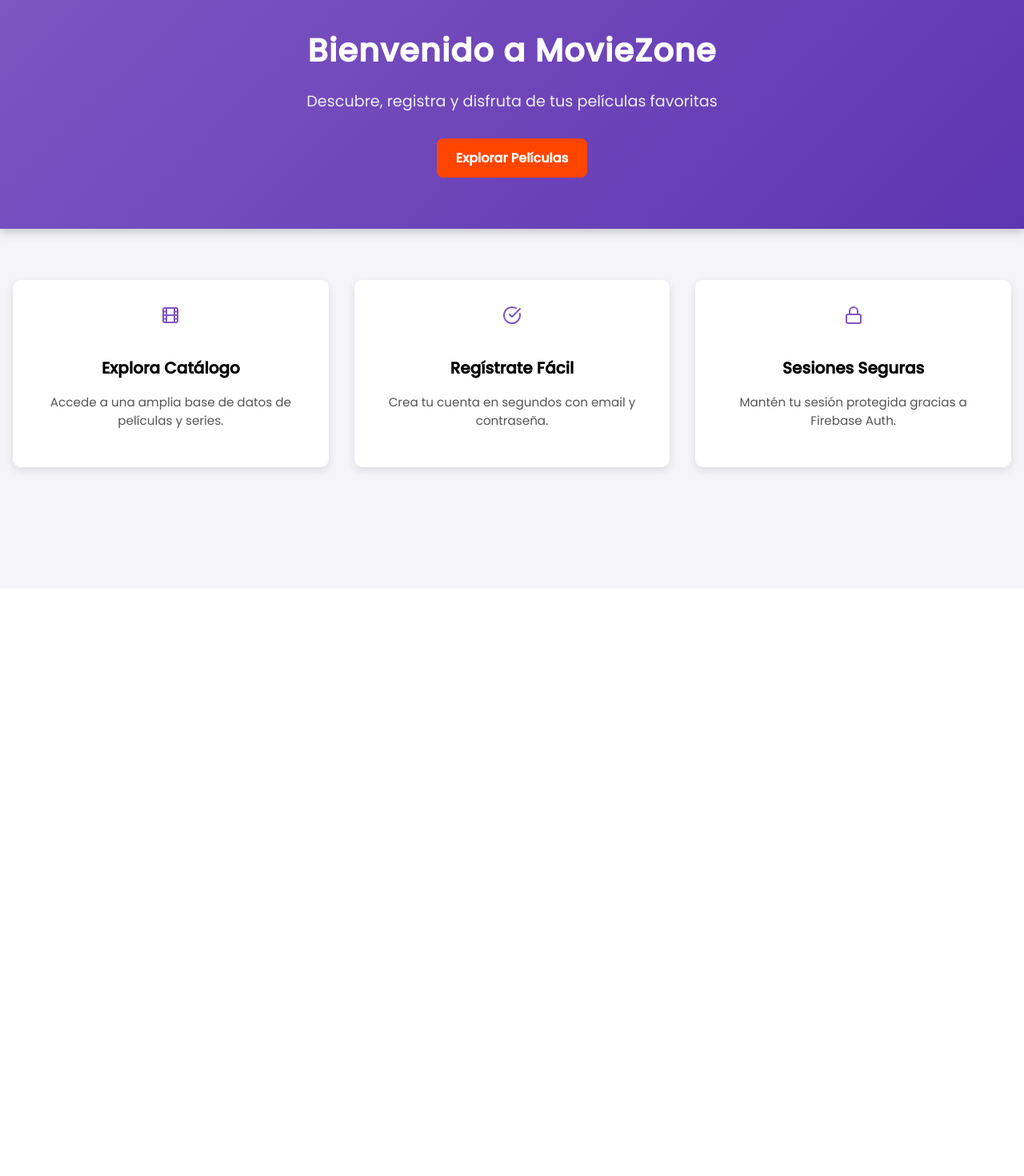
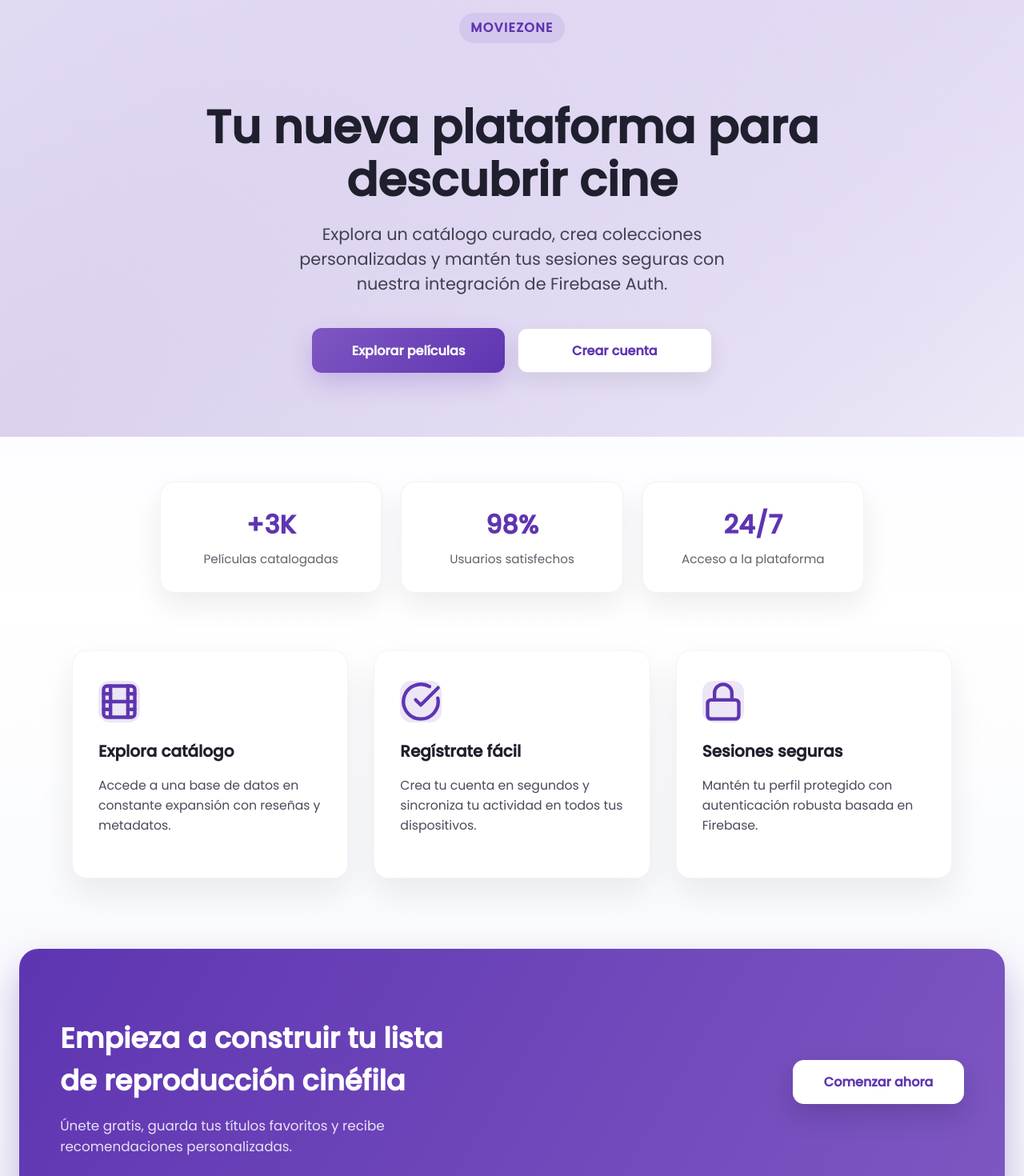
Before and after one commit to MSG-DEVELOPER/ITACADEMY-S7-REACT-API, a React (Vite) app: page / in a window 1280 px wide. Shown: the part 160-1630 px from the top of the page at 80% size. Before the commit the page ends 896 px from the top, so only its background shows below. Built offline with nearby package versions, Linux system fonts and the light colour scheme; no server answers.

Commit message:
Updated style

```diff
--- a/src/pages/Home/Home.style.ts
+++ b/src/pages/Home/Home.style.ts
@@ -2,79 +2,219 @@
 import { Link } from "react-router-dom";
 
 export const HomeWrapper = styled.div`
-  font-family: 'Poppins', sans-serif;
-  padding-top: 6rem;
-  background: #f4f4f9;
+  font-family: "Poppins", sans-serif;
+  padding-top: 5rem;
+  background: linear-gradient(180deg, #f8f5ff 0%, #ffffff 55%, #f5f7fb 100%);
   min-height: 100vh;
+  color: #1f1f2e;
 `;
 
 export const HeroSection = styled.section`
+  position: relative;
+  padding: 6rem 1.5rem 5rem;
+  display: flex;
+  justify-content: center;
+  background: radial-gradient(circle at top right, rgba(126, 87, 194, 0.18), transparent),
+    radial-gradient(circle at bottom left, rgba(94, 53, 177, 0.22), transparent);
+`;
+
+export const HeroContent = styled.div`
+  max-width: 820px;
   text-align: center;
-  padding: 4rem 1rem;
-  background: linear-gradient(135deg, #7e57c2, #5e35b1);
-  color: white;
-  box-shadow: 0 4px 12px rgba(0,0,0,0.2);
+`;
+
+export const HeroBadge = styled.span`
+  display: inline-block;
+  background: rgba(126, 87, 194, 0.12);
+  color: #5e35b1;
+  font-weight: 600;
+  letter-spacing: 0.08em;
+  text-transform: uppercase;
+  padding: 0.4rem 0.9rem;
+  border-radius: 999px;
+  margin-bottom: 1.5rem;
 `;
 
 export const HeroTitle = styled.h1`
-  font-size: 2.5rem;
-  margin-bottom: 1rem;
-  letter-spacing: 1px;
+  font-size: clamp(2.4rem, 5vw, 3.6rem);
+  font-weight: 700;
+  line-height: 1.15;
+  margin-bottom: 1.2rem;
 `;
 
 export const HeroSubtitle = styled.p`
-  font-size: 1.2rem;
-  margin-bottom: 2rem;
-  opacity: 0.9;
+  font-size: clamp(1.05rem, 2.2vw, 1.3rem);
+  opacity: 0.82;
+  margin: 0 auto 2.5rem;
+  max-width: 560px;
 `;
 
-export const HeroButton = styled(Link)`
-  display: inline-block;
-  background: orangered;
-  color: white;
-  padding: 0.75rem 1.5rem;
-  border-radius: 8px;
+export const HeroButtons = styled.div`
+  display: flex;
+  flex-wrap: wrap;
+  gap: 1rem;
+  justify-content: center;
+`;
+
+const BaseButton = styled(Link)`
+  display: inline-flex;
+  align-items: center;
+  justify-content: center;
+  min-width: 180px;
+  padding: 0.9rem 1.9rem;
   font-weight: 600;
+  border-radius: 12px;
   text-decoration: none;
-  transition: background 0.3s;
+  transition: transform 0.3s ease, box-shadow 0.3s ease;
+  box-shadow: 0 12px 30px rgba(94, 53, 177, 0.22);
 
   &:hover {
-    background: darkorange;
+    transform: translateY(-3px);
   }
+`;
+
+export const HeroPrimaryButton = styled(BaseButton)`
+  background: linear-gradient(135deg, #7e57c2 0%, #5e35b1 100%);
+  color: #ffffff;
+
+  &:hover {
+    box-shadow: 0 18px 36px rgba(94, 53, 177, 0.28);
+  }
+`;
+
+export const HeroSecondaryButton = styled(BaseButton)`
+  background: #ffffff;
+  color: #5e35b1;
+  border: 1px solid rgba(94, 53, 177, 0.2);
+  box-shadow: 0 10px 25px rgba(15, 23, 42, 0.08);
+
+  &:hover {
+    box-shadow: 0 16px 30px rgba(15, 23, 42, 0.12);
+  }
+`;
+
+export const StatsSection = styled.section`
+  display: grid;
+  grid-template-columns: repeat(auto-fit, minmax(180px, 1fr));
+  gap: 1.5rem;
+  padding: 3.5rem 1.5rem 0;
+  max-width: 880px;
+  margin: 0 auto;
+`;
+
+export const StatItem = styled.div`
+  background: #ffffff;
+  border-radius: 18px;
+  padding: 1.8rem 1.6rem;
+  text-align: center;
+  box-shadow: 0 16px 35px rgba(31, 31, 46, 0.08);
+  border: 1px solid rgba(126, 87, 194, 0.08);
+`;
+
+export const StatNumber = styled.span`
+  font-size: 2rem;
+  font-weight: 700;
+  display: block;
+  color: #5e35b1;
+  margin-bottom: 0.4rem;
+`;
+
+export const StatLabel = styled.span`
+  font-size: 0.95rem;
+  opacity: 0.7;
 `;
 
 export const FeaturesSection = styled.section`
   display: grid;
-  grid-template-columns: repeat(auto-fit, minmax(220px, 1fr));
+  grid-template-columns: repeat(auto-fit, minmax(240px, 1fr));
   gap: 2rem;
-  padding: 4rem 1rem;
+  padding: 4.5rem 1.5rem;
+  max-width: 1100px;
+  margin: 0 auto;
 `;
 
-export const FeatureCard = styled.div`
-  background: white;
-  border-radius: 10px;
-  padding: 2rem;
-  text-align: center;
-  box-shadow: 0 4px 12px rgba(0,0,0,0.1);
-  transition: transform 0.3s;
+export const FeatureCard = styled.article`
+  background: #ffffff;
+  border-radius: 18px;
+  padding: 2.3rem 2rem;
+  text-align: left;
+  box-shadow: 0 18px 40px rgba(31, 31, 46, 0.08);
+  border: 1px solid rgba(126, 87, 194, 0.08);
+  transition: transform 0.35s ease, box-shadow 0.35s ease;
 
   &:hover {
-    transform: translateY(-5px);
+    transform: translateY(-6px);
+    box-shadow: 0 22px 46px rgba(31, 31, 46, 0.12);
   }
 `;
 
 export const CardIcon = styled.div`
-  font-size: 2rem;
-  margin-bottom: 0.75rem;
-  color: #7e57c2;
+  width: 52px;
+  height: 52px;
+  border-radius: 14px;
+  background: rgba(126, 87, 194, 0.15);
+  color: #5e35b1;
+  display: grid;
+  place-items: center;
+  margin-bottom: 1.3rem;
+
+  svg {
+    width: 24px;
+    height: 24px;
+  }
 `;
 
 export const CardTitle = styled.h3`
   font-size: 1.25rem;
-  margin-bottom: 0.5rem;
+  margin-bottom: 0.75rem;
 `;
 
 export const CardText = styled.p`
-  font-size: 0.95rem;
-  color: #555;
+  font-size: 0.98rem;
+  line-height: 1.6;
+  color: #4a4a5c;
 `;
+
+export const CTASection = styled.section`
+  margin: 1rem 1.5rem 5rem;
+  background: linear-gradient(120deg, #5e35b1 0%, #7e57c2 100%);
+  border-radius: 24px;
+  padding: 3.5rem clamp(1.8rem, 4vw, 4rem);
+  color: #ffffff;
+  display: flex;
+  flex-wrap: wrap;
+  align-items: center;
+  gap: 2rem;
+  justify-content: space-between;
+  box-shadow: 0 24px 48px rgba(94, 53, 177, 0.35);
+`;
+
+export const CTAContent = styled.div`
+  max-width: 520px;
+`;
+
+export const CTATitle = styled.h2`
+  font-size: clamp(1.75rem, 3.2vw, 2.2rem);
+  margin-bottom: 0.8rem;
+`;
+
+export const CTAText = styled.p`
+  font-size: 1.05rem;
+  opacity: 0.85;
+`;
+
+export const CTAButton = styled(Link)`
+  background: #ffffff;
+  color: #5e35b1;
+  font-weight: 700;
+  text-decoration: none;
+  padding: 0.95rem 2.4rem;
+  border-radius: 14px;
+  transition: transform 0.3s ease, box-shadow 0.3s ease;
+  box-shadow: 0 14px 32px rgba(15, 23, 42, 0.18);
+
+  &:hover {
+    transform: translateY(-3px);
+    box-shadow: 0 18px 36px rgba(15, 23, 42, 0.24);
+  }
+`;
--- a/src/pages/Home/Home.tsx
+++ b/src/pages/Home/Home.tsx
@@ -2,14 +2,27 @@
 import {
   HomeWrapper,
   HeroSection,
+  HeroContent,
+  HeroBadge,
   HeroTitle,
   HeroSubtitle,
-  HeroButton,
+  HeroButtons,
+  HeroPrimaryButton,
+  HeroSecondaryButton,
   FeaturesSection,
   FeatureCard,
   CardIcon,
   CardTitle,
   CardText,
+  StatsSection,
+  StatItem,
+  StatNumber,
+  StatLabel,
+  CTASection,
+  CTAContent,
+  CTATitle,
+  CTAText,
+  CTAButton,
 } from "./Home.style";
 import { Film, CheckCircle, Lock } from "lucide-react";
 
@@ -17,30 +30,71 @@
   return (
     <HomeWrapper>
       <HeroSection>
-        <HeroTitle>Bienvenido a MovieZone</HeroTitle>
-        <HeroSubtitle>Descubre, registra y disfruta de tus películas favoritas</HeroSubtitle>
-        <HeroButton to="/films">Explorar Películas</HeroButton>
+        <HeroContent>
+          <HeroBadge>MovieZone</HeroBadge>
+          <HeroTitle>Tu nueva plataforma para descubrir cine</HeroTitle>
+          <HeroSubtitle>
+            Explora un catálogo curado, crea colecciones personalizadas y
+            mantén tus sesiones seguras con nuestra integración de Firebase Auth.
+          </HeroSubtitle>
+
+          <HeroButtons>
+            <HeroPrimaryButton to="/films">Explorar películas</HeroPrimaryButton>
+            <HeroSecondaryButton to="/register">Crear cuenta</HeroSecondaryButton>
+          </HeroButtons>
+        </HeroContent>
       </HeroSection>
+
+      <StatsSection>
+        <StatItem>
+          <StatNumber>+3K</StatNumber>
+          <StatLabel>Películas catalogadas</StatLabel>
+        </StatItem>
+        <StatItem>
+          <StatNumber>98%</StatNumber>
+          <StatLabel>Usuarios satisfechos</StatLabel>
+        </StatItem>
+        <StatItem>
+          <StatNumber>24/7</StatNumber>
+          <StatLabel>Acceso a la plataforma</StatLabel>
+        </StatItem>
+      </StatsSection>
 
       <FeaturesSection>
         <FeatureCard>
           <CardIcon as={Film} />
-          <CardTitle>Explora Catálogo</CardTitle>
-          <CardText>Accede a una amplia base de datos de películas y series.</CardText>
+          <CardTitle>Explora catálogo</CardTitle>
+          <CardText>
+            Accede a una base de datos en constante expansión con reseñas y metadatos.
+          </CardText>
         </FeatureCard>
 
         <FeatureCard>
           <CardIcon as={CheckCircle} />
-          <CardTitle>Regístrate Fácil</CardTitle>
-          <CardText>Crea tu cuenta en segundos con email y contraseña.</CardText>
+          <CardTitle>Regístrate fácil</CardTitle>
+          <CardText>
+            Crea tu cuenta en segundos y sincroniza tu actividad en todos tus dispositivos.
+          </CardText>
         </FeatureCard>
 
         <FeatureCard>
           <CardIcon as={Lock} />
-          <CardTitle>Sesiones Seguras</CardTitle>
-          <CardText>Mantén tu sesión protegida gracias a Firebase Auth.</CardText>
+          <CardTitle>Sesiones seguras</CardTitle>
+          <CardText>
+            Mantén tu perfil protegido con autenticación robusta basada en Firebase.
+          </CardText>
         </FeatureCard>
       </FeaturesSection>
+
+      <CTASection>
+        <CTAContent>
+          <CTATitle>Empieza a construir tu lista de reproducción cinéfila</CTATitle>
+          <CTAText>
+            Únete gratis, guarda tus títulos favoritos y recibe recomendaciones personalizadas.
+          </CTAText>
+        </CTAContent>
+        <CTAButton to="/register">Comenzar ahora</CTAButton>
+      </CTASection>
     </HomeWrapper>
   );
 }
```
